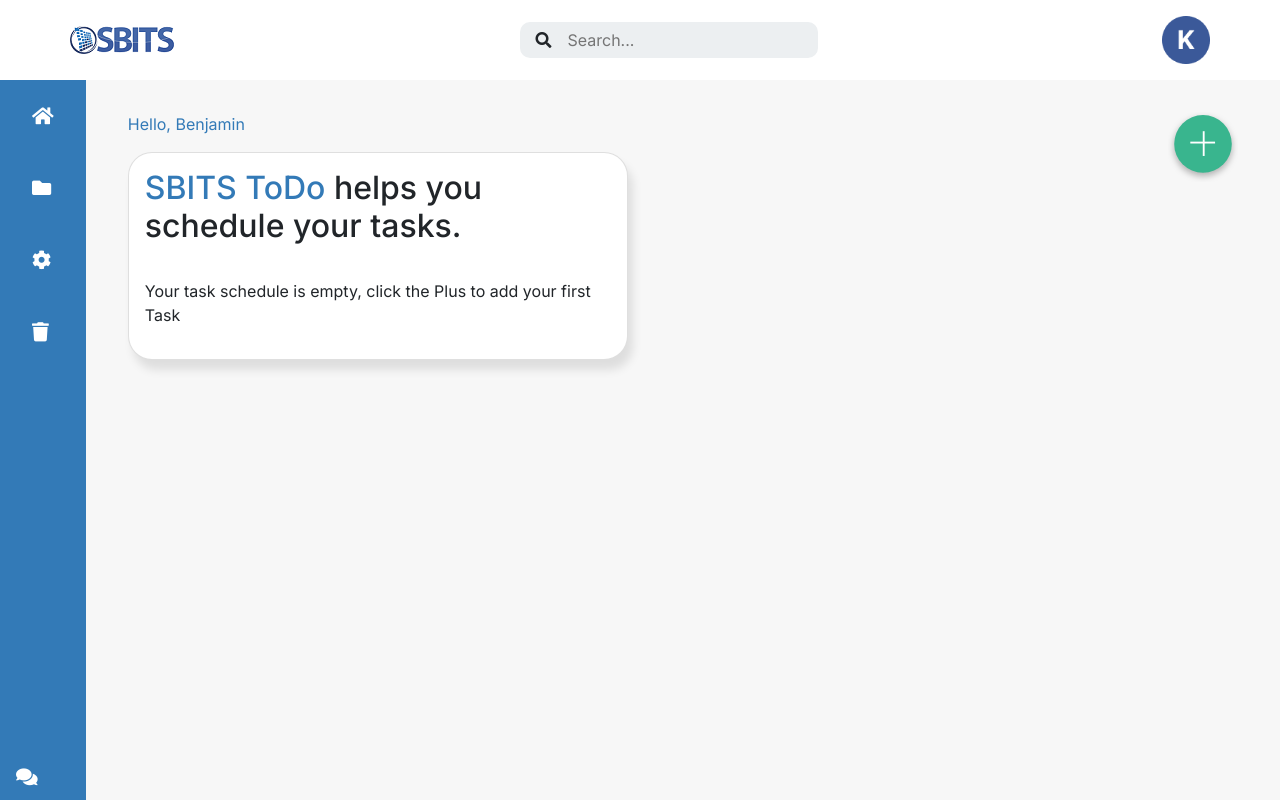
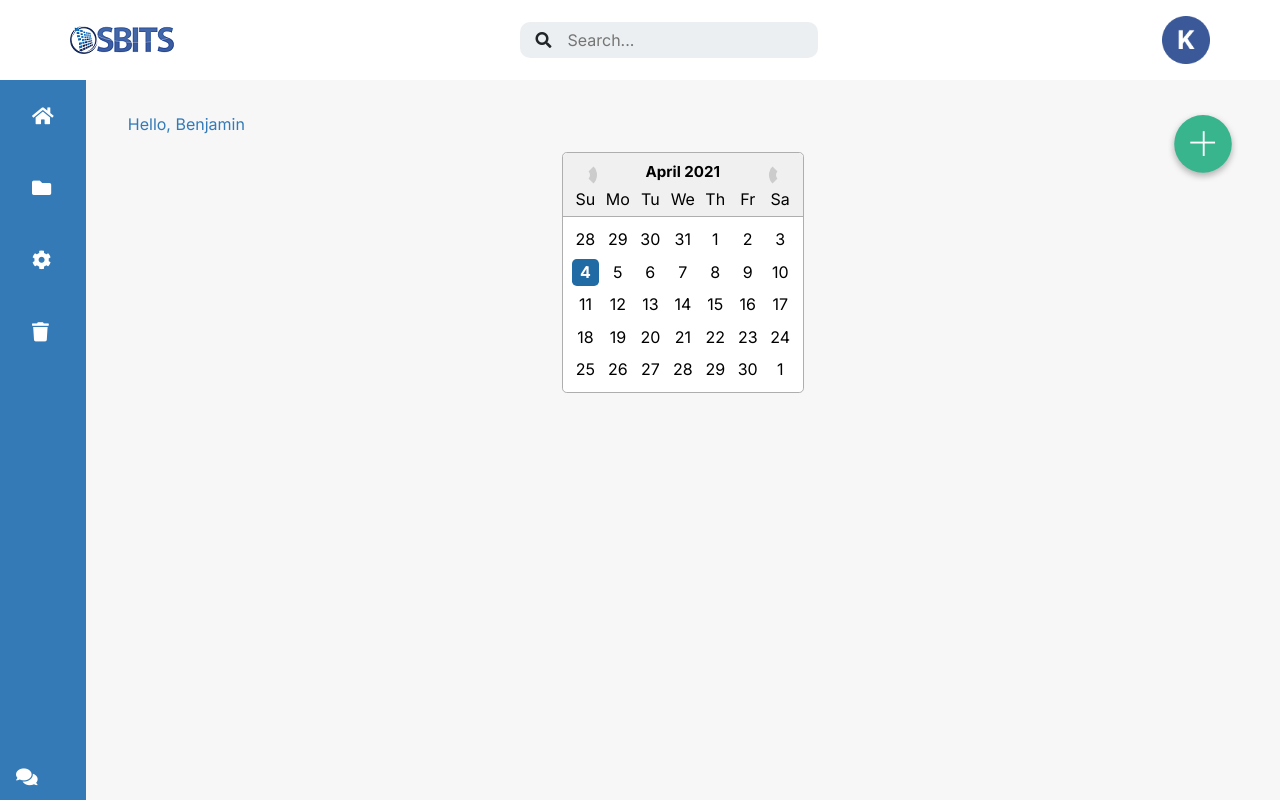
Before and after one commit to evansibok/sbit, a React (Create React App) app: page /dashboard in a window 1280 px wide. Built offline with nearby package versions, Linux system fonts and the light colour scheme; the HTML template or start-up script is replaced by a standard one.

Commit message:
add calendar to dashboard home

```diff
--- a/src/components/AddTodoComp.jsx
+++ b/src/components/AddTodoComp.jsx
@@ -106,5 +106,4 @@
       right: -1.5rem;
     }
   }
-  }
 `;
--- a/src/pages/dashboard/DHome.jsx
+++ b/src/pages/dashboard/DHome.jsx
@@ -1,23 +1,34 @@
-import React from "react";
+import React, { useState } from "react";
 import styled from "styled-components";
+import DatePicker from "react-datepicker";
+import "react-datepicker/dist/react-datepicker.css";
+
 
 const DHomePage = () => {
+  const [startDate, setStartDate] = useState(new Date());
+
   const openModal = () => {
     const overlay = document.querySelector(".th-modal-overlay");
     overlay.classList.add("show");
   };
+
+  const onDateChange = (date) => {
+    setStartDate(date);
+    console.log('date', date)
+  }
+
+
   return (
     <Wrapper className="">
       <p className="my-3 text-primary">Hello, Benjamin</p>
-      <div className="card home-card">
-        <h3>
-          <span className="text-primary">SBITS ToDo</span> helps you <br />{" "}
-          schedule your tasks.
-        </h3>
 
-        <p>
-          Your task schedule is empty, click the Plus to add your first Task
-        </p>
+      <div className="pick-date">
+        <DatePicker
+          selected={startDate}
+          onChange={(date) => onDateChange(date)}
+          inline
+          className="calendar"
+        />
       </div>
 
       <img
@@ -50,4 +61,10 @@
       font-size: 2rem;
     }
   }
+
+  .pick-date {
+    display: flex;
+    justify-content: center;
+    align-items: center;
+  }
 `;
```
Lines whose indentation alone changed are shown as unchanged.
